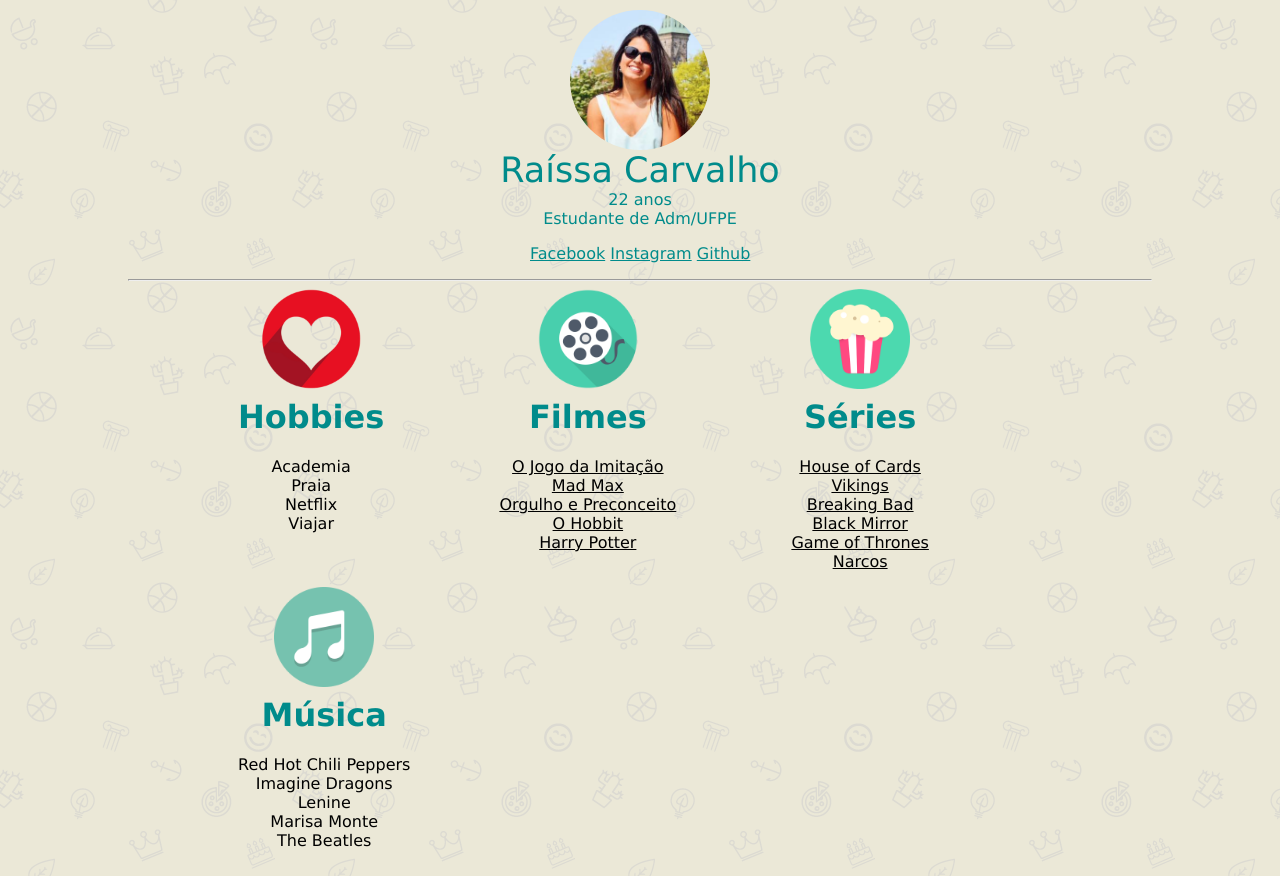
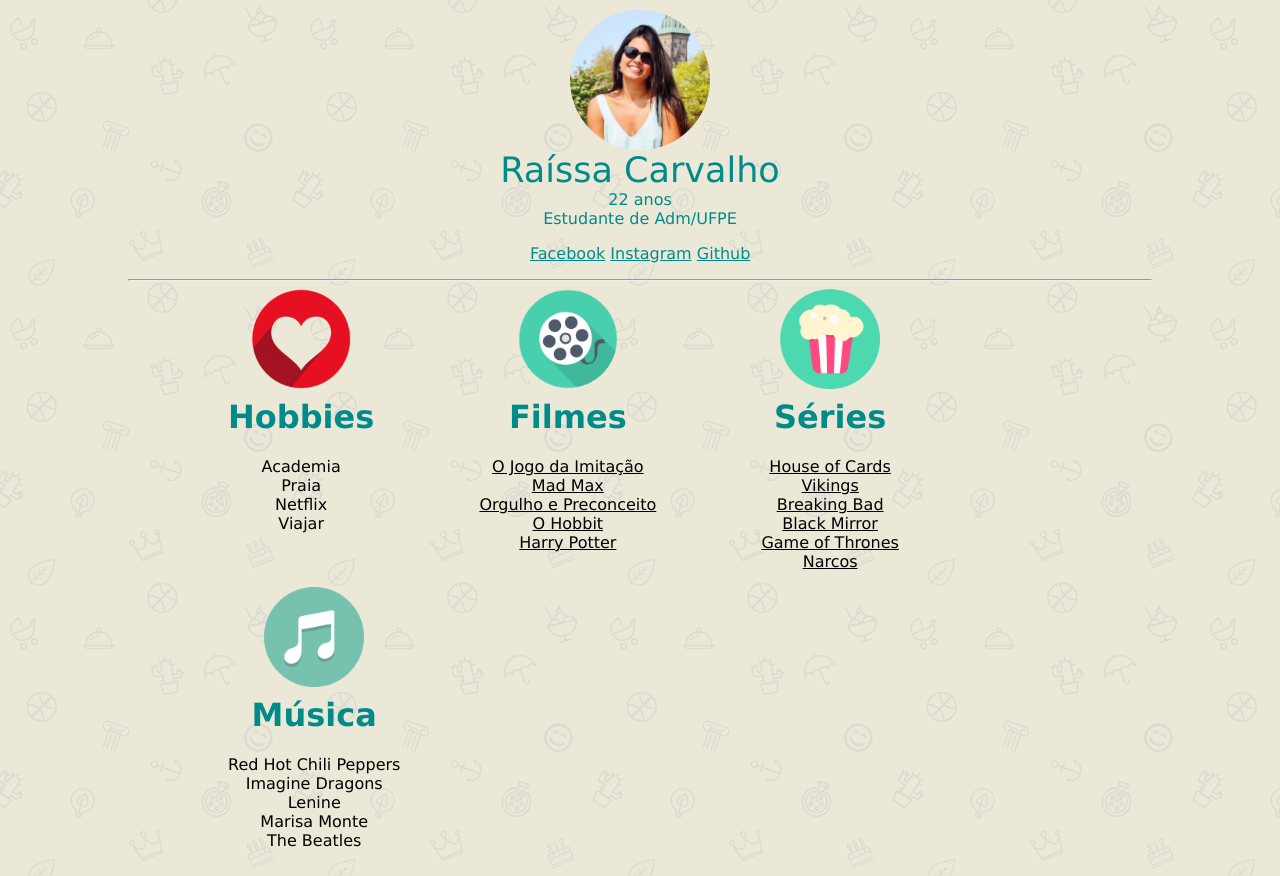
Before and after one commit to RaiOli/desafioptc, a plain HTML site: page index.html in a window 1280 px wide. Drawn offline with Linux system fonts and the light colour scheme.

Commit message:
ajuste no css/'

```diff
--- a/style.css
+++ b/style.css
@@ -52,7 +52,7 @@ body{
 .caixa{
 	text-align: center;
 	display: inline-block;
-	margin-left: 110px;
+	margin-left: 100px;
 	vertical-align: top;
 }
 
```
Also changed, not shown: Joao Veras Resume.png (deleted).
